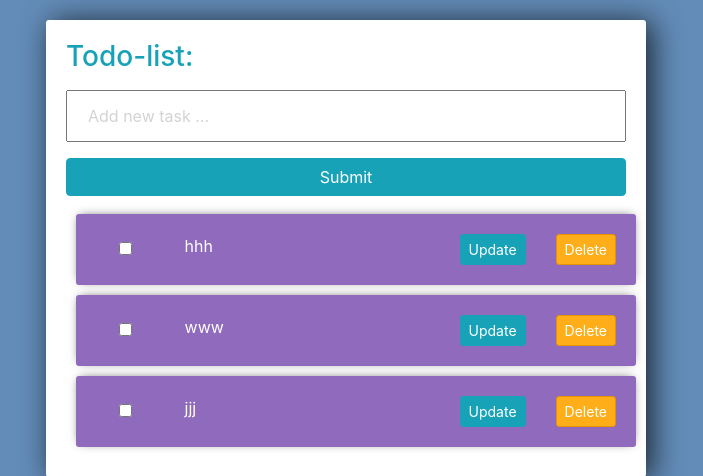
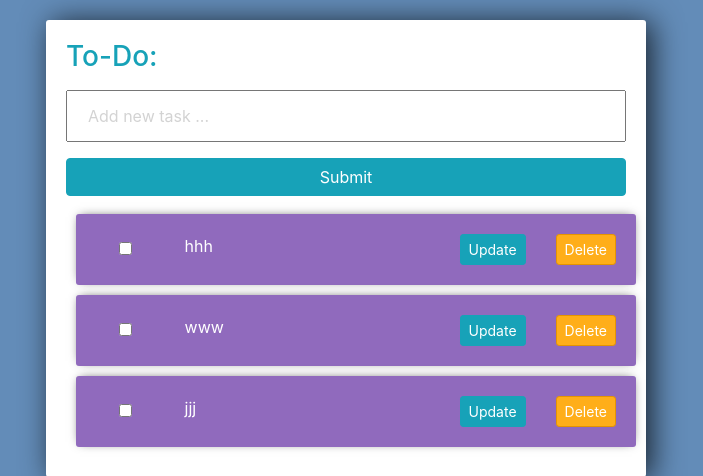
Before and after one commit to Inventhrice/HawkHacks2022, a Django app: page / in a window 1280 px wide. Shown: the top 476 px of the page, without its empty margins (294-997 px from the left). Run offline with Django 4.2, Linux system fonts and the light colour scheme; data comes from the database, SQL or seed files in the repository; both versions use the stored data as it was after the commit; some libraries are stand-ins or nearby versions.

Commit message:
modified heading

```diff
--- a/todo/myapp/templates/myapp/list.html
+++ b/todo/myapp/templates/myapp/list.html
@@ -14,7 +14,7 @@
 
 <body>
     <div class="center-column">
-        <h3 class="text-info">Todo-list:</h3>
+        <h3 class="text-info">To-Do:</h3>
         <form method="POST" action="/">
             {% csrf_token %}
             {{form.title}}
```
Also changed, not shown: todo/db.sqlite3.
